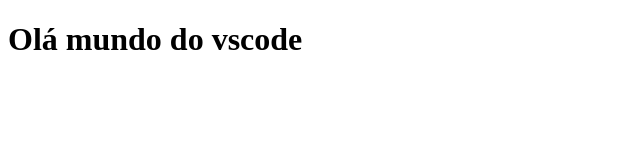
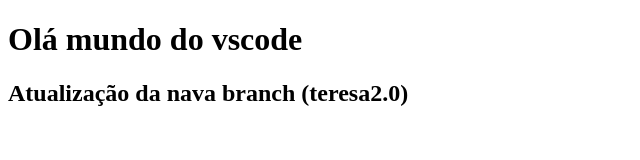
Before and after one commit to Kauan3333/teste-vscode, a plain HTML site: page index.html in a window 1280 px wide. Shown: the whole page, without its empty margins (0-640 px from the left). Drawn offline with Linux system fonts and the light colour scheme.

Commit message:
add new branch

```diff
--- a/index.html
+++ b/index.html
@@ -8,5 +8,7 @@
 </head>
 <body>
     <h1>Olá mundo do vscode</h1>
+
+    <h2>Atualização da nava branch (teresa2.0)</h2>
 </body>
 </html>
```
